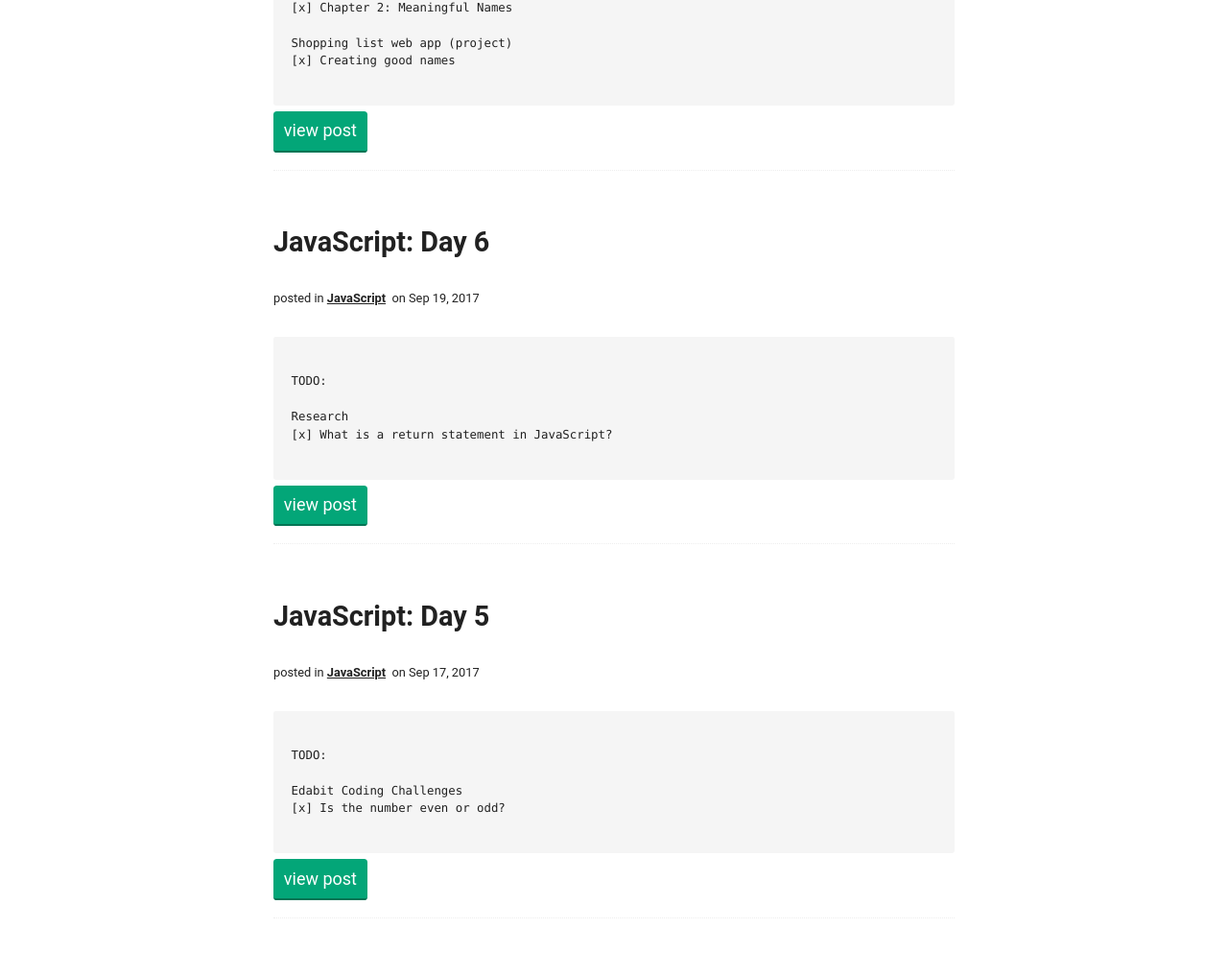
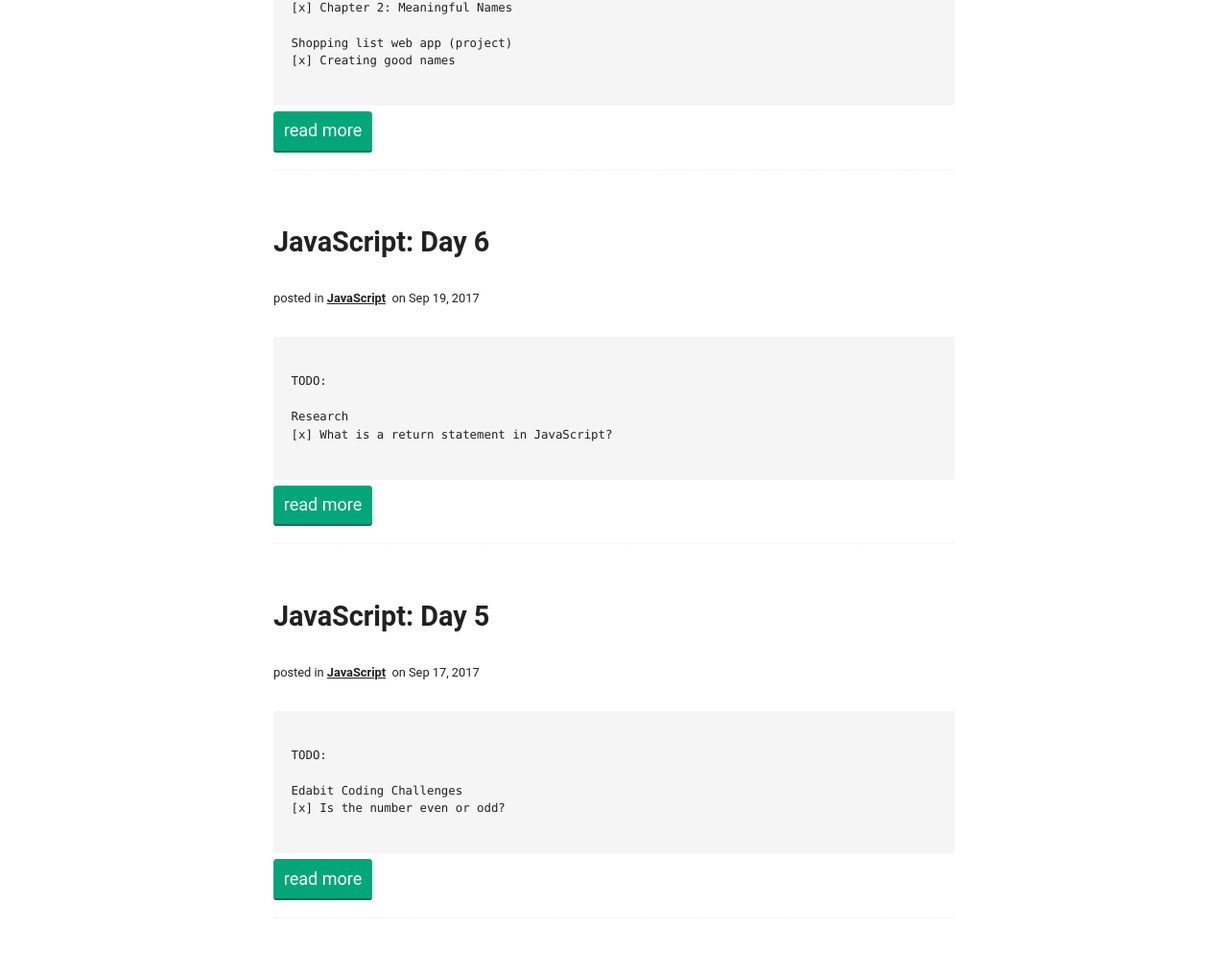
Before and after one commit to sonnienguyen/sonnie-nguyen-portfolio, a Jekyll site: the page built from index.html, in a window 1280 px wide and 1400 px high, scrolled down 201 px. Shown: the part 135-1152 px from the top of the window at 96% size. Built offline with Jekyll 4.4.1, drawn with Linux system fonts in a browser that asks for light colours; the list of posts is cut into pages by our own code; some of the changed text lies outside the part shown.

Commit message:
Change text content button to read more

```diff
--- a/index.html
+++ b/index.html
@@ -11,7 +11,7 @@ layout: default
     <div class="author-content">
       {{ post.excerpt }}
     </div>
-    <a href="{{ site.baseurl }}{{ post.url }}" class="btn">view post</a>
+    <a href="{{ site.baseurl }}{{ post.url }}" class="btn">read more</a>
   </article>
   {% endfor %}
 </div>
```
